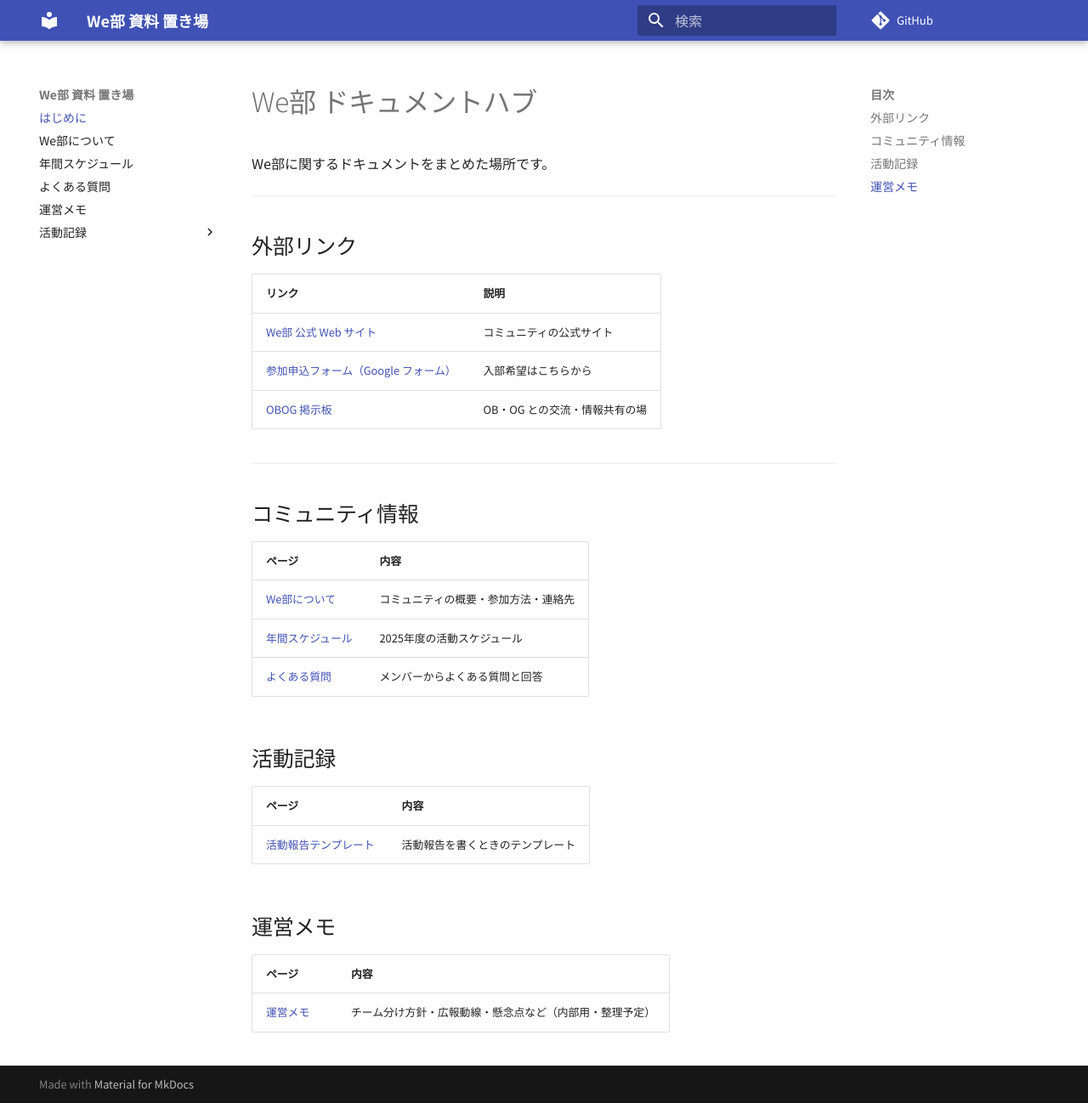
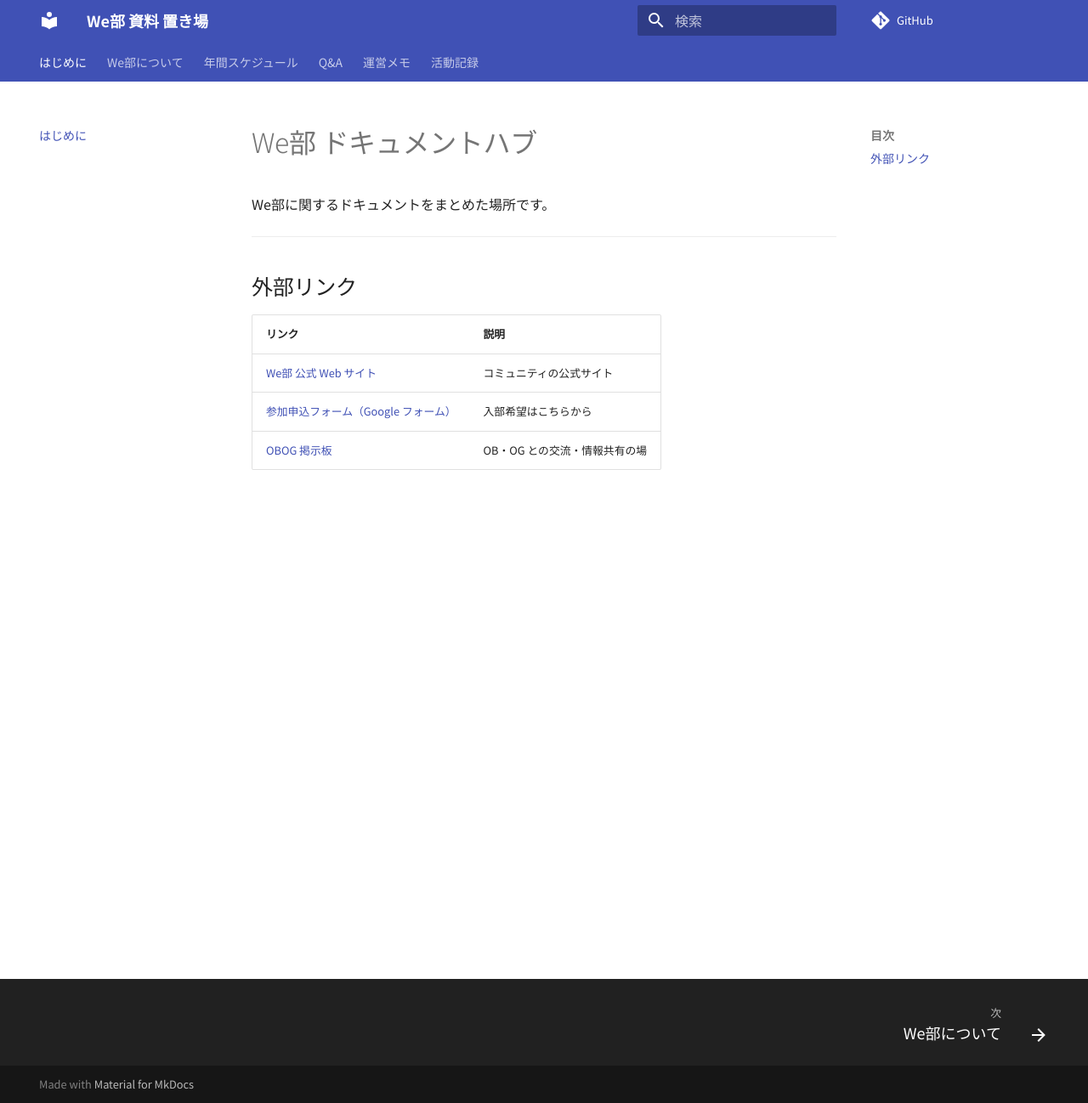
Before and after one commit to Webu-Kobedenshi/web-community-vault, an MkDocs documentation site: the page built from docs/index.md, in a window 1280 px wide and 1298 px high. Shown: the whole window at 85% size. Built offline with MkDocs 1.6.1 and Material for MkDocs 9.7.7, drawn with Linux system fonts in a browser that asks for light colours; comment, search, counter and statistics services are not loaded.

```diff
--- a/docs/activities/reports/template.md
+++ /dev/null
@@ -1,44 +0,0 @@
-# 活動報告 #XX — YYYY年MM月DD日
-
-## 基本情報
-
-| 項目 | 内容 |
-|------|------|
-| 日時 | YYYY年MM月DD日（曜日）HH:MM〜HH:MM |
-| 場所 | <!-- 例：神戸電子専門学校 ○○教室 / オンライン --> |
-| 参加人数 | <!-- X名 --> |
-| 担当 | <!-- 報告者名 --> |
-
-## 活動内容
-
-<!-- この回で行ったことを箇条書きまたは文章で記載 -->
-
--
--
-
-## チームごとの進捗
-
-### チームA
-
-<!-- 進捗・作業内容・決定事項など -->
-
-### チームB
-
-<!-- 進捗・作業内容・決定事項など -->
-
-## 次回までの ToDo
-
-| チーム / 担当 | タスク | 期限 |
-|--------------|--------|------|
-| <!-- チーム名や担当者 --> | <!-- タスク内容 --> | <!-- 日付 --> |
-
-## 振り返り・気づき
-
-<!-- 良かった点・改善したい点・メモなど -->
-
-## 次回予定
-
-| 項目 | 内容 |
-|------|------|
-| 日時 | YYYY年MM月DD日（曜日）HH:MM〜 |
-| 内容 | <!-- 予定している活動 --> |
--- /dev/null
+++ b/docs/blog/.authors.yml
@@ -0,0 +1,5 @@
+authors:
+  junhat6:
+    name: 服部潤一 - 運営
+    description: We部の2026年度副部長
+    avatar: https://github.com/junhat6.png
--- a/docs/index.md
+++ b/docs/index.md
@@ -11,25 +11,3 @@ We部に関するドキュメントをまとめた場所です。
 | [We部 公式 Web サイト](https://v0-ai-beta-khaki.vercel.app/) | コミュニティの公式サイト |
 | [参加申込フォーム（Google フォーム）](https://docs.google.com/forms/d/e/1FAIpQLSe7OkkLIouK8q6D9doWbvVApyKHpb9BIXULKz_I_i94VBfIsQ/viewform) | 入部希望はこちらから  |
 | [OBOG 掲示板](https://webu-portal-web.vercel.app/) | OB・OG との交流・情報共有の場 |
-
----
-
-## コミュニティ情報
-
-| ページ | 内容 |
-|--------|------|
-| [We部について](about.md) | コミュニティの概要・参加方法・連絡先 |
-| [年間スケジュール](schedule.md) | 2025年度の活動スケジュール |
-| [よくある質問](faq.md) | メンバーからよくある質問と回答 |
-
-## 活動記録
-
-| ページ | 内容 |
-|--------|------|
-| [活動報告テンプレート](activities/reports/template.md) | 活動報告を書くときのテンプレート |
-
-## 運営メモ
-
-| ページ | 内容 |
-|--------|------|
-| [運営メモ](operations.md) | チーム分け方針・広報動線・懸念点など（内部用・整理予定） |
--- a/mkdocs.yml
+++ b/mkdocs.yml
@@ -3,24 +3,50 @@ site_url: https://junhat6.github.io/web-community-vault/
 
 repo_url: https://github.com/junhat6/web-community-vault
 
-nav:
-  - はじめに: index.md
-  - We部について: about.md
-  - 年間スケジュール: schedule.md
-  - よくある質問: faq.md
-  - 運営メモ: operations.md
-  - 活動記録:
-    - blog/index.md
-
 theme:
   name: material
+  features:
+    # - content.action.edit
+    # - content.action.view
+    # - content.code.annotate
+    # - content.code.copy
+    # - content.code.select
+    # - content.footnote.tooltips
+    # - content.tabs.link
+    # - content.tooltips
+    # - header.autohide
+    # - navigation.expand
+    - navigation.footer
+    - navigation.indexes
+    # - navigation.instant
+    # - navigation.instant.prefetch
+    # - navigation.instant.progress
+    # - navigation.prune
+    - navigation.sections
+    - navigation.tabs
+    # - navigation.tabs.sticky
+    - navigation.top
+    - navigation.tracking
+    - search.highlight
+    - search.share
+    - search.suggest
+    # - toc.follow
+    # - toc.integrate
   language: ja
   font:
     text: Noto Sans JP
     code: Noto Sans Mono
+  # favicon: assets/favicon.png
 
 plugins:
-  - blog
+  - blog:
+      blog_dir: blog
+      post_date_format: long
+      post_url_format: "{date}/{slug}"
+      archive_name: アーカイブ
+      archive_date_format: yyyy年
+      categories_name: カテゴリー
+      pagination_per_page: 10
   - search:
       lang: ja
   - minify:
@@ -32,3 +58,12 @@ markdown_extensions:
         - name: mermaid
           class: mermaid
           format: !!python/name:pymdownx.superfences.fence_code_format
+
+nav:
+  - はじめに: index.md
+  - We部について: about.md
+  - 年間スケジュール: schedule.md
+  - Q&A: faq.md
+  - 運営メモ: operations.md
+  - 活動記録:
+    - blog/index.md
--- a/requirements.txt
+++ b/requirements.txt
@@ -1,2 +1,3 @@
 mkdocs
 mkdocs-material
+mkdocs-minify-plugin
```
Also changed, not shown: docs/blog/index.md (+3 -1 lines), docs/blog/posts/2026-04-11-activity-report-01.md (added, +8 -0 lines).
